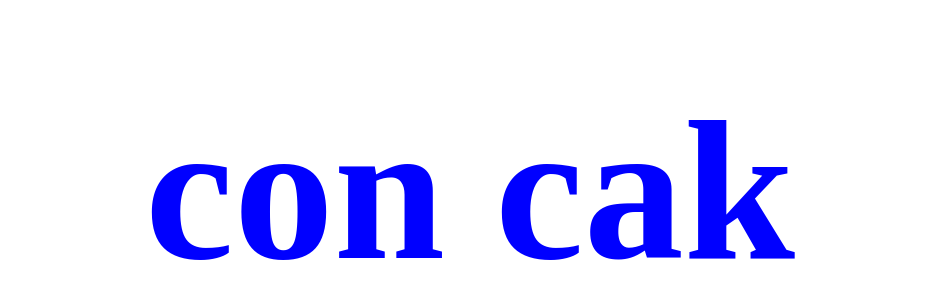
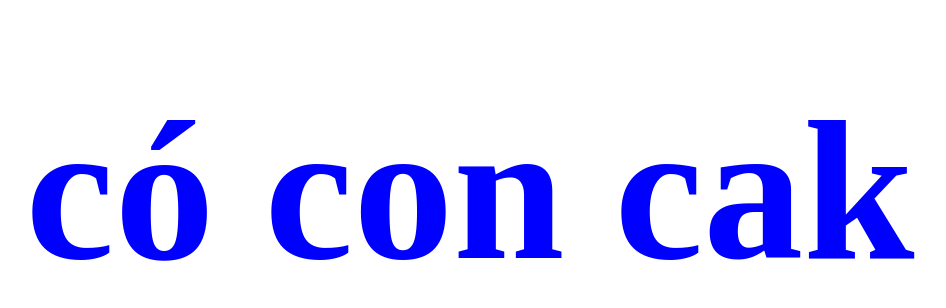
Before and after one commit to hoangthien1101/bi-mat, a plain HTML site: page index.html in a window 1280 px wide. Shown: the part 58-366 px from the top of the page, without its empty margins (170-1116 px from the left). Drawn offline with Linux system fonts and the light colour scheme.

Commit message:
update code

```diff
--- a/index.html
+++ b/index.html
@@ -8,7 +8,7 @@
 </head>
 <body>
 
-    <h1 class="text">con cak</h1>
+    <h1 class="text">có con cak</h1>
 
 </body>
 </html>
```
